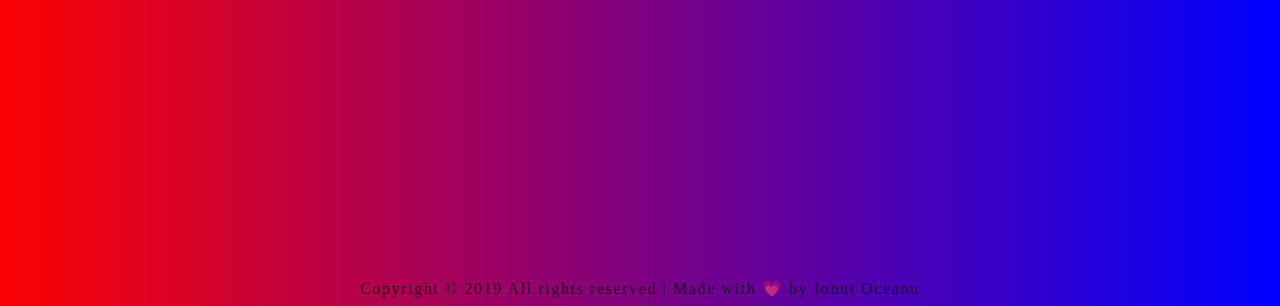
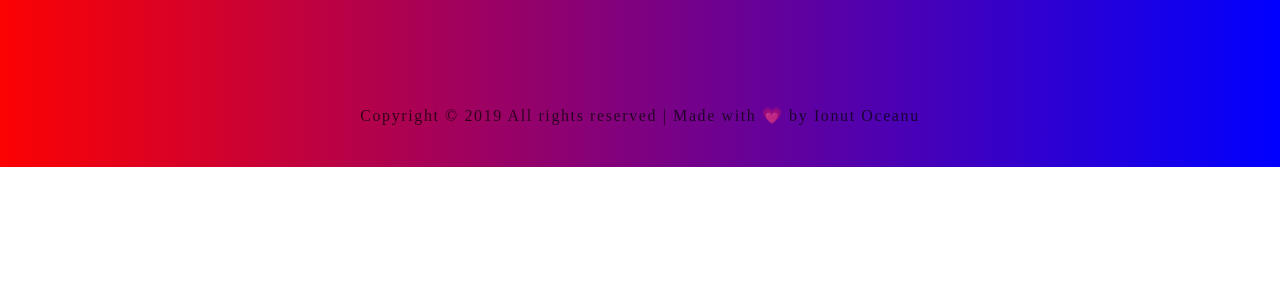
Before and after one commit to poseidon142001/poseidon142001.github.io, a plain HTML site: page index.html in a window 1280 px wide. Shown: the part 633-939 px from the top of the page. After the commit the page ends 800 px from the top, so only its background shows below. Drawn offline with Linux system fonts and the light colour scheme; a web font is replaced by a local one.

Commit message:
Update style.css

```diff
--- a/style.css
+++ b/style.css
@@ -21,12 +21,13 @@ h3{
 	font: 2.5em 'Ubuntu', sans-serif;
 }
 
-footer{
-	margin-top: 300px;
-	letter-spacing: 0.1em;
-}
+h5 {
 
-h5 {
 	letter-spacing: .3em;
 	color: white;
 }
+
+footer{
+	margin-top: 10%;
+	letter-spacing: 0.1em;
+}
```
